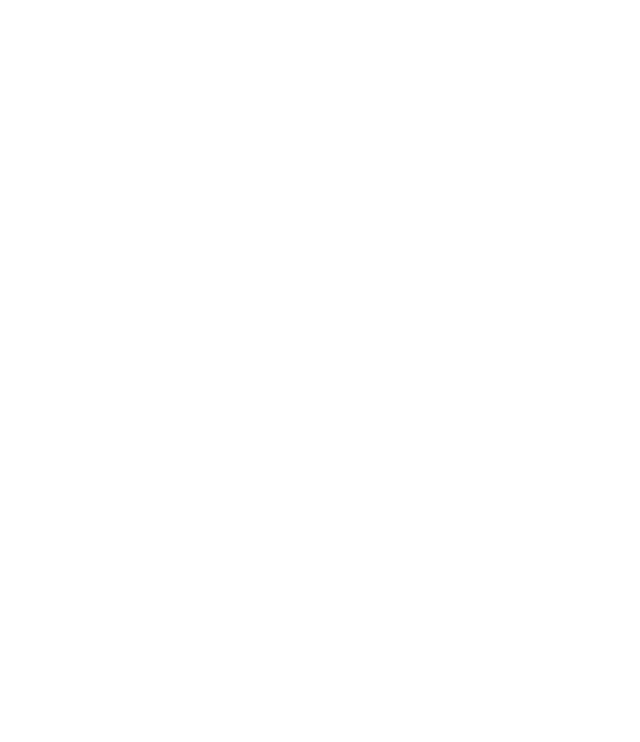
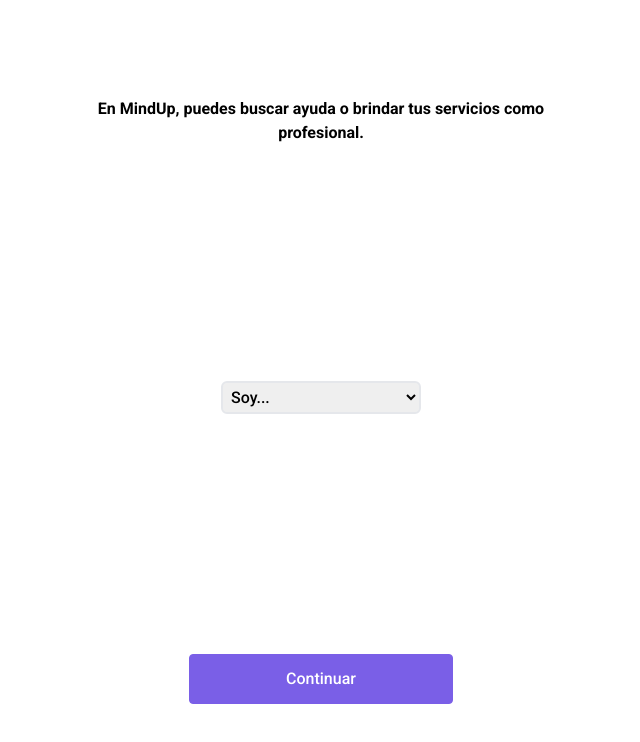
Before and after one commit to igrowker/i004-mindup-front, a React (Vite) app: page / in a window 1280 px wide. Shown: the top 742 px of the page, without its empty margins (319-959 px from the left). Built offline with nearby package versions, Linux system fonts and the light colour scheme.

Commit message:
Enrutamiento basico

```diff
--- a/package.json
+++ b/package.json
@@ -13,7 +13,8 @@
     "framer-motion": "^11.11.15",
     "react": "^18.3.1",
     "react-dom": "^18.3.1",
-    "react-icons": "^5.3.0"
+    "react-icons": "^5.3.0",
+    "react-router-dom": "^6.28.0"
   },
   "devDependencies": {
     "@types/react": "^18.3.3",
--- a/src/App.tsx
+++ b/src/App.tsx
@@ -1,21 +1,14 @@
-
+import { Routes, Route } from 'react-router-dom';
 import './App.css';
 import Profile from './pages/profile';
-
-// function App() {
-//  return (
-//   <div className="min-h-screen bg-background">
-//   <Profile/>
-
-import "./App.css";
+import RegisterForm from './pages/RegisterForm';
 
 function App() {
   return (
-    <div className="max-w-mobile min-w-mobile mx-auto min-h-screen">
-      <p className="text-center text-xl text-white">main</p>
-      <p className="text-center text-lg text-white">probado probandp</p>
-
-    </div>
+    <Routes>
+      <Route path="/" element={<RegisterForm/>} />
+      <Route path="/profile" element={<Profile/>} />
+    </Routes>
   );
 }
 
--- a/src/main.tsx
+++ b/src/main.tsx
@@ -1,10 +1,13 @@
-import React from 'react'
-import ReactDOM from 'react-dom/client'
-import App from './App.tsx'
-import './index.css'
+import React from "react";
+import ReactDOM from "react-dom/client";
+import App from "./App.tsx";
+import "./index.css";
+import { BrowserRouter } from 'react-router-dom';
 
-ReactDOM.createRoot(document.getElementById('root')!).render(
+ReactDOM.createRoot(document.getElementById("root")!).render(
   <React.StrictMode>
-    <App />
-  </React.StrictMode>,
-)
+    <BrowserRouter>
+      <App />
+    </BrowserRouter>
+  </React.StrictMode>
+);
```
Also changed, not shown: 1 other file (tests, documents, lock files or other folders).
